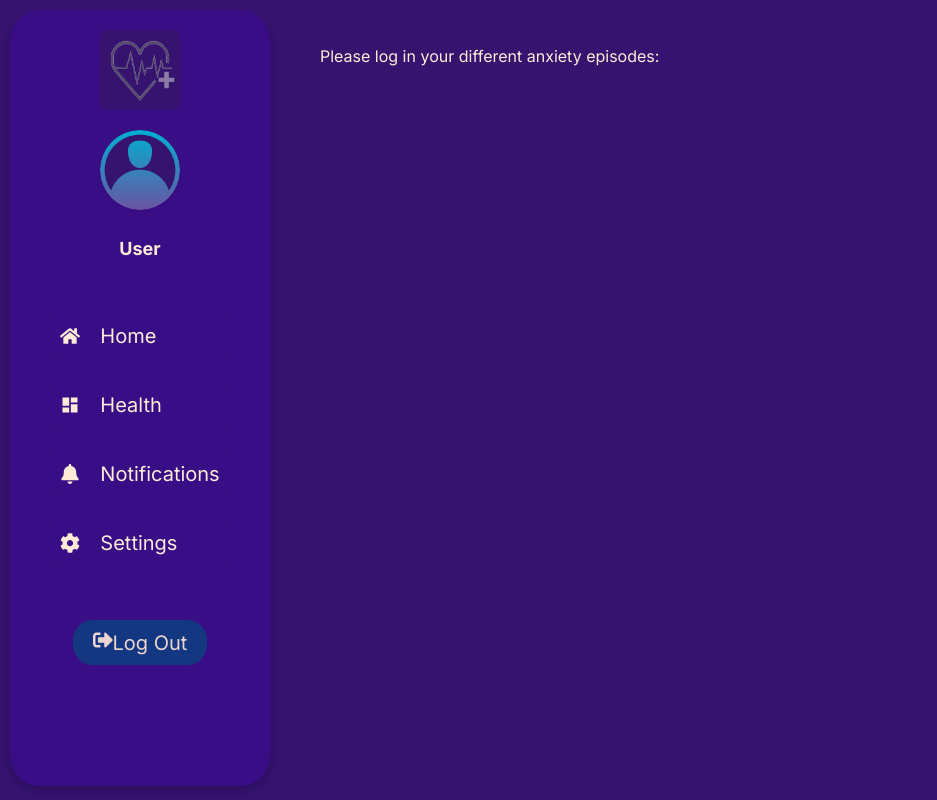
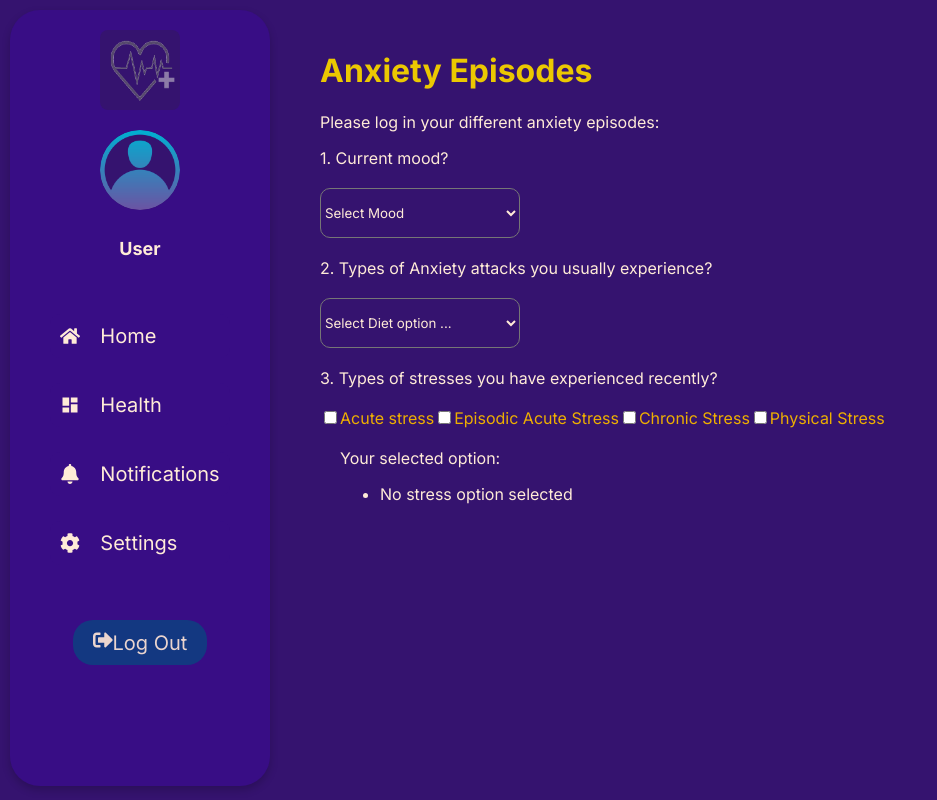
Before and after one commit to MaccccD/Haemophilia-Healthcare-App, a React (Create React App) app: page /Anxiety in a window 1280 px wide. Shown: the whole page, without its empty margins (0-937 px from the left). Built offline with nearby package versions, Linux system fonts and the light colour scheme; sample sign-in values are in the browser's storage; a web font is replaced by a local one.

Commit message:
Anxiety Functionality Update Part 1
-Added some data for users to use to log an episode

```diff
--- a/src/High Blood Pressure Components/BPResults.jsx
+++ b/src/High Blood Pressure Components/BPResults.jsx
@@ -218,7 +218,7 @@ function BPResults() {
     let riskLevel, riskColor;
     if (score <= 1) {
       riskLevel = "Low Risk";
-      riskColor = "green";
+      riskColor = "#00FF00";
     } else if (score <= 4) {
       riskLevel = "Moderate Risk";
       riskColor = "orange";
--- a/src/Mental Health Components/Anxiety.jsx
+++ b/src/Mental Health Components/Anxiety.jsx
@@ -3,7 +3,7 @@ import React, { useState } from 'react'
 function Anxiety() {
 
   const [mood, setMood] = useState("");
-  const [panickAttack, setPaicAttack] = useState("");
+  const [anxietyAttacks, setAnxietyAttacks] = useState("");
   const [stressTypes, setStressTypes] = useState([]);
   const [traumas, setTraumas] = useState([]);
   const [personalityTrait, setPersonalityTrait] = useState("");
@@ -11,12 +11,84 @@ function Anxiety() {
 
 
 
+const anxietyAttackTypes = [
+  "Panick Attacks",
+  "Social Anxiety",
+  "Generalized Anxiety Disorder (GAD)",
+  "Agoraphobia",
+  "Separation Anxiety Disorder",
+  "Selective Mutism"
+];
+
+const typesofStress = [
+  "Acute stress",
+  "Episodic Acute Stress",
+  "Chronic Stress",
+  "Physical Stress"
+]
+
+ const handleCheckboxChange = (stresses) =>{
+ if(stressTypes.includes(stresses)){
+  setStressTypes(stressTypes.filter(item => item !== stresses))
+ }
+ else{
+  setStressTypes([... stressTypes, stresses])
+ }
+   }
+
 
 
   return (
     <div className='anxiety-Container'>
+      <h1 className='subheading'>Anxiety Episodes</h1>
       <p className='content'>Please log in your different anxiety episodes:</p>
+
+
+
+    <label className='content'>1. Current mood?</label><br/><br/>
+      <select value={mood} className='setUp' onChange={(m)=> setMood(m.target.value)}>
+        <option value="">Select Mood</option>
+        <option value="Tired">Tired</option>
+        <option value="Energetic">Energetic</option>
+        <option value="Sad">Sad</option>
+        <option value="Low Spirits">Low Spirits </option>
+      </select>
+      <br/><br/>
+
+      <label className='content'> 2. Types of Anxiety  attacks you usually experience?</label><br/><br/>
+      <select value={anxietyAttacks} className='setUp' onChange={(a)=> setAnxietyAttacks(a.target.value)}>
+      <option value= "">Select Diet option ...</option>
+      {anxietyAttackTypes.map((attack, index) => (
+      <option key={index} value={attack}>{attack}</option>
+      ))}
+      </select>
+      <br/><br/>
+      <label className='content'>3. Types of stresses you have experienced recently?</label><br/><br/>
+       {typesofStress.map((stress, index)=>{
+        return (
+        <label key={index} className='emphasized-Text'>
+          <input type='checkbox'
+          value={stress}
+          checked = {stressTypes.includes(stress)}
+          onChange={()=> handleCheckboxChange(stress)}/>
+          {stress}
+          </label>
+    )
+      })}
+
+       <div className='summary'>
+        <p className='content'> Your selected option:</p>
+        <ul >
+          {stressTypes.length > 0 ? (
+          stressTypes.map((stress, index)=> <li key={index} className='emphasized-Text'>{stress}</li>)
+          ) : (
+            <li className='content'>No stress option selected</li>
+          )}
+        </ul>
+       </div>
     </div>
+
+
   )
 }
 
```
